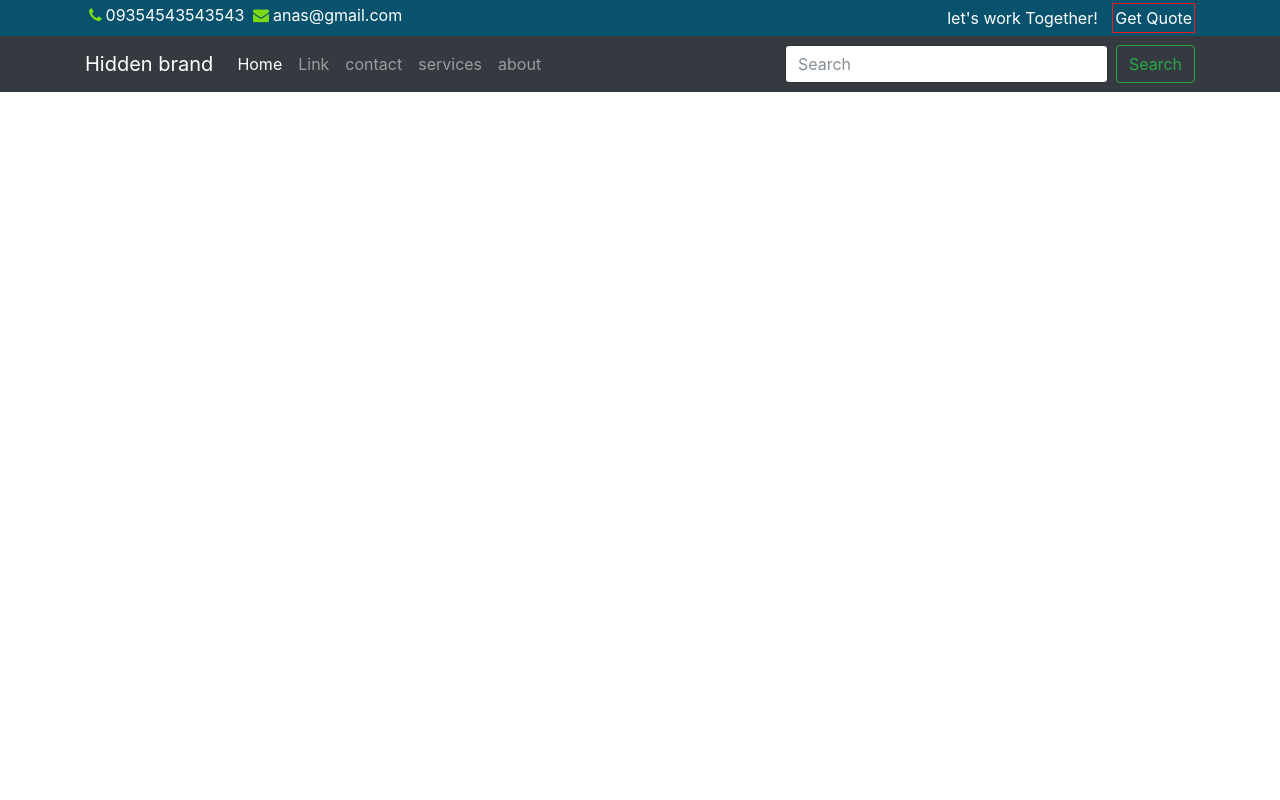
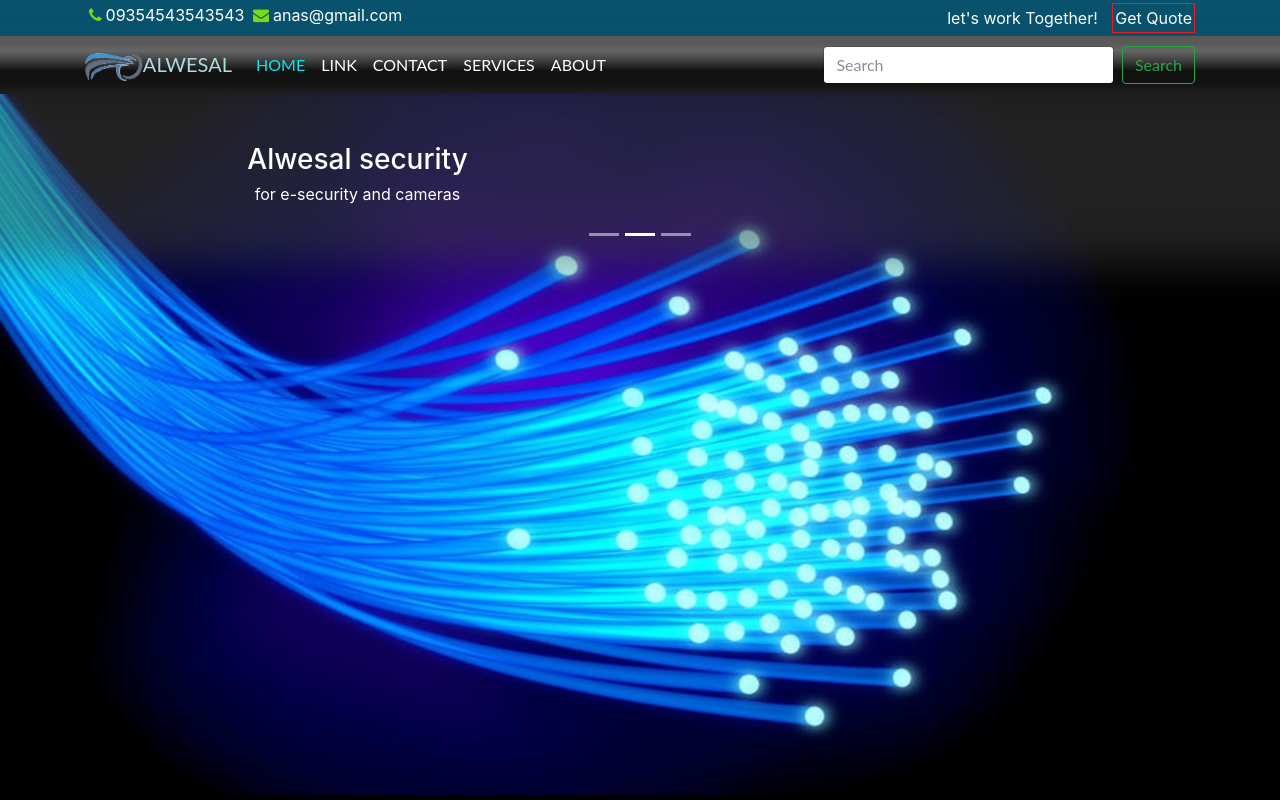
Before and after one commit to anasalpure/design, a plain HTML site: page index.html in a window 1280 px wide. Drawn offline with Linux system fonts and the light colour scheme.

Commit message:
wendsday
wensday end

```diff
--- a/css/custom.css
+++ b/css/custom.css
@@ -30,11 +30,41 @@ color: #7cda17;
 
 /*navbar*/
 
+.navbar{
+
+  ackground: rgb(30, 30, 30); /* Old browsers */
+  background: -moz-linear-gradient(top, rgb(89,89,89) 12%, rgb(102,102,102) 25%, rgb(71,71,71) 39%, rgb(44,44,44) 50%, rgb(17,17,17) 60%, rgb(18, 18, 18), rgb(30, 30, 30) 100%);
+  background: -webkit-linear-gradient(top, rgb(89,89,89) 12%, rgb(102,102,102) 25%, rgb(71,71,71) 39%, rgb(44,44,44) 50%, rgb(17,17,17) 60%, rgb(18, 18, 18), rgb(30, 30, 30) 100%);
+  background: linear-gradient(top, rgb(89,89,89) 12%, rgb(102,102,102) 25%, rgb(71,71,71) 39%, rgb(44,44,44) 50%, rgb(17,17,17) 60%, rgb(18, 18, 18), rgb(30, 30, 30) 100%);
+
+  box-shadow: 0px 100px 41.07px 69.93px rgba(66, 66, 66, 0.5);
+  font-family: "Lato";
+  color: rgb(146, 159, 165);
+  text-transform: uppercase;
+}
+
+
+.navbar-brand {
+  color: #aedcdf  !important;;
+}
+.navbar-brand img{
+    width: 47%;
+    height: auto;
+}
+
+.navbar-dark .navbar-nav .nav-link {
+    color: rgb(255, 255, 255);
+
+}
+.navbar-dark .navbar-nav .active > .nav-link{
+    color: rgb(9, 230, 237);
+}
+
 .searchform {
     display: inline-flex;
     flex-wrap: nowrap;
     width:100%;
-
+(top, rgb(0,0,0) 0%, rgb(89,89,89) 12%, rgb(102,102,102) 25%, rgb(71,71,71) 39%, rgb(44,44,44) 50%, rgb(17,17,17) 60%, rgb(18, 18, 18), rgb(30, 30, 30) 100%);
  }
  .searchform input{
     width:50%;
@@ -56,3 +86,29 @@ color: #7cda17;
 
 
 /* end navbar*/
+
+/*  banner*/
+
+.banner{
+    background-image:url('../img/banner.jpg');
+    background-size: cover;
+    -webkit-background-size: cover;
+    -o-background-size: cover;
+    -moz-background-size: cover;
+}
+
+/* end banner*/
+
+.carousel{
+
+    width: 100%;
+
+}
+
+
+
+
+.carousel-caption{
+  position: relative;
+  left: 0;
+}
--- a/index.html
+++ b/index.html
@@ -33,13 +33,13 @@
 
 
 <!--navbar-->
-<nav class="navbar navbar-expand-lg navbar-dark bg-dark">
+<nav class="navbar navbar-expand-lg navbar-dark ">
   <div class="container d-flex">
     <button class="navbar-toggler" type="button" data-toggle="collapse" data-target="#navbarTogglerDemo01" aria-controls="navbarTogglerDemo01" aria-expanded="false" aria-label="Toggle navigation">
       <span class="navbar-toggler-icon"></span>
     </button>
     <div class="collapse navbar-collapse" id="navbarTogglerDemo01">
-      <a class="navbar-brand" href="#">Hidden brand</a>
+      <a class="navbar-brand pr-4" href="#"> <img src="img/logo.png" alt="logo"/>ALWESAL </a>
       <ul class="navbar-nav mr-auto mt-2 mt-lg-0">
         <li class="nav-item active">
           <a class="nav-link" href="#">Home <span class="sr-only">(current)</span></a>
@@ -66,6 +66,54 @@
 </nav>
 <!--endnavbar-->
 
+<!--Banner-->
+<div class="banner">
+
+    <div id="mainslider" class="carousel slide   " data-ride="carousel">
+
+      <ol class="carousel-indicators">
+        <li data-target="#mainslider" data-slide-to="0" class="active"></li>
+        <li data-target="#mainslider" data-slide-to="1"></li>
+        <li data-target="#mainslider" data-slide-to="2"></li>
+      </ol>
+
+
+      <div class="carousel-inner">
+        <div class="carousel-item active">
+            <img  src="img/trans.png" alt="First slide">
+            <div class="carousel-caption  d-md-block">
+                <h3>Alwesal security</h3>
+                <p>for e-security and cameras</p>
+            </div>
+        </div>
+        <div class="carousel-item">
+            <img  src="img/trans.png" alt="First slide">
+            <div class="carousel-caption d-none d-md-block">
+                <h3>Alwesal designning</h3>
+                <p> buald design for all kinds of web page</p>
+            </div>
+        </div>
+        <div class="carousel-item">
+            <img  src="img/trans.png" alt="First slide">
+            <div class="carousel-caption d-none d-md-block">
+                <h3>Alwesal develpers</h3>
+                <p>hostting in the best servers and programming</p>
+            </div>
+        </div>
+      </div>
+
+
+
+    </div>
+
+
+
+</div>
+
+
+<!--endBanner-->
+
+
 <!--content-->
 <div class="container">
 
@@ -77,6 +125,7 @@
 <script type="text/javascript" src="js/jquery.js"    ></script>
 <script type="text/javascript" src="js/popper.min.js"    ></script>
 <script type="text/javascript" src="js/bootstrap.js" ></script>
+<script type="text/javascript" src="js/costum.js"    ></script>
 
 
 </body>
--- /dev/null
+++ b/js/costum.js
@@ -0,0 +1,10 @@
+
+$(function(){
+
+   // banner slider
+    var  winH=$(window).height(),
+         upperbarH=$('.upper-bar').innerHeight(),
+         navbarH=$('.navbar').innerHeight();
+    $('.banner').height(winH-(upperbarH+navbarH));
+
+});
```
Also changed, not shown: img/banner.jpg (added), img/logo.png (added), img/trans.png (added).
